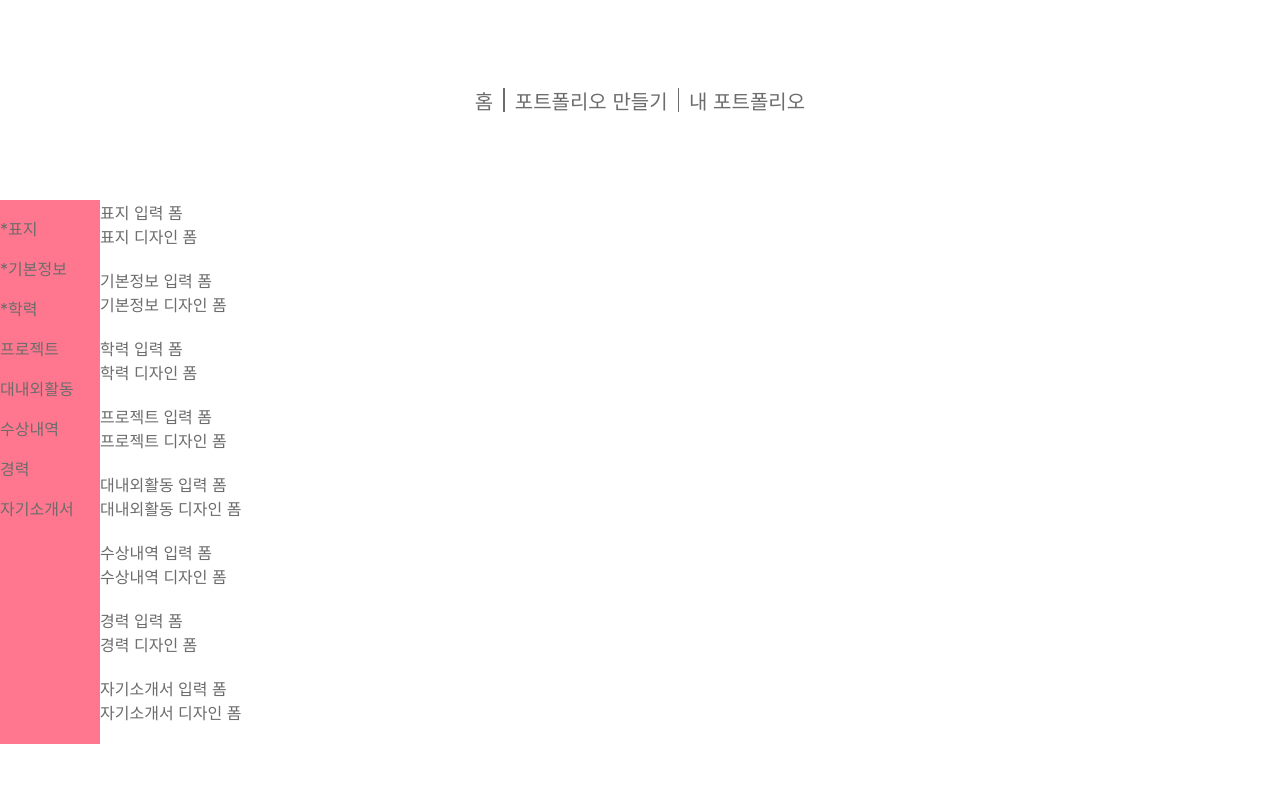
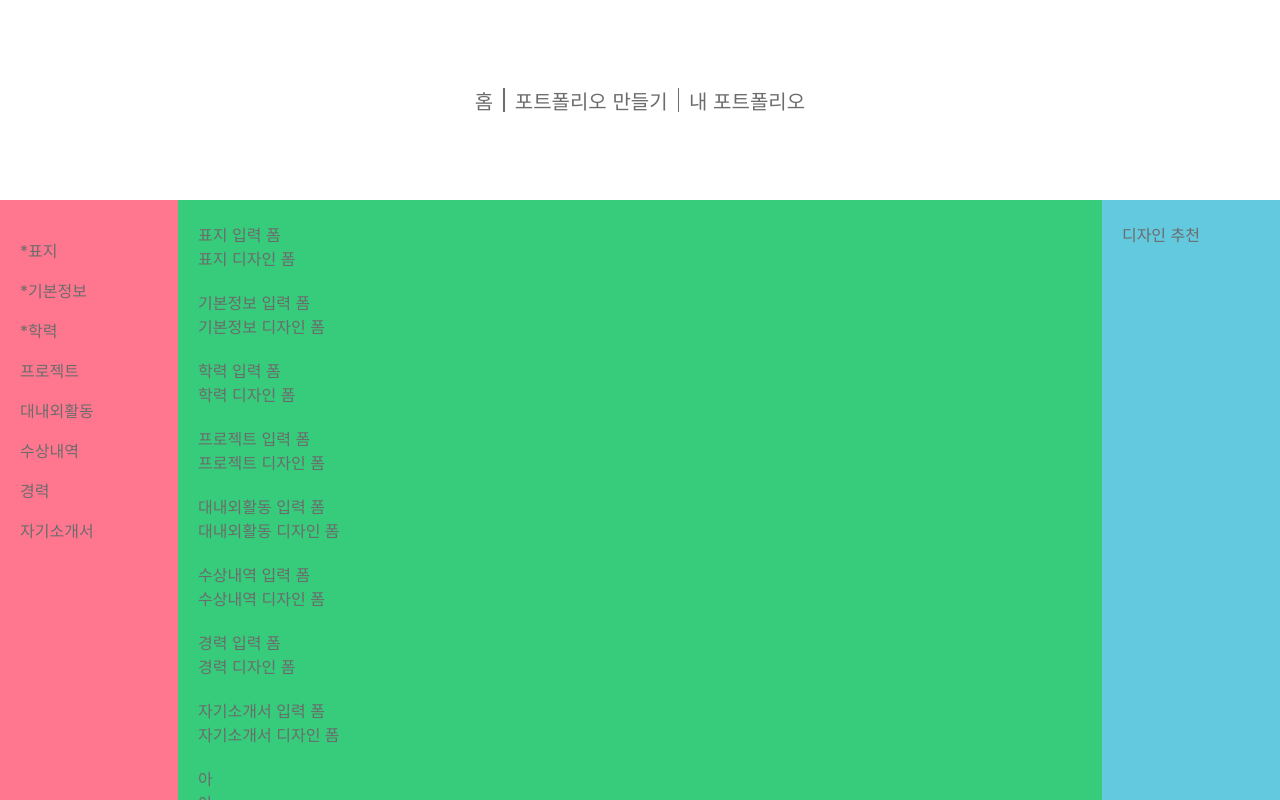
Before and after one commit to alphagom/neo-alphagom, a React (Create React App) app in the folder front/: page /portfolio in a window 1280 px wide. Built offline with nearby package versions, Linux system fonts and the light colour scheme; a web font is replaced by a local one.

Commit message:
feature: 포트폴리오 생성/수정 페이지 컴포넌트 배치 (#53)

```diff
--- a/front/src/components/NavBar.scss
+++ b/front/src/components/NavBar.scss
@@ -1,4 +1,6 @@
 @import '../styles/mixins';
+
+// 스크롤 다운 이벤트 감지 시 높이 변화 줄 예정
 
 .nav-item-line {
   height: 24px;
@@ -9,7 +11,7 @@
 @include mobile {
   .temp-navbar {
     width: auto;
-    height: 200px;
+    height: $navbar-height;
     display: flex;
     flex-direction: row;
     justify-content: center;
@@ -35,7 +37,7 @@
 @include tablet {
   .temp-navbar {
     width: auto;
-    height: 200px;
+    height: $navbar-height;
     display: flex;
     flex-direction: row;
     justify-content: center;
@@ -61,7 +63,7 @@
 @include desktop {
   .temp-navbar {
     width: auto;
-    height: 200px;
+    height: $navbar-height;
     display: flex;
     flex-direction: row;
     justify-content: center;
--- a/front/src/index.css
+++ b/front/src/index.css
@@ -35,6 +35,8 @@ font-family: 'NanumSquareExtraBold';
 }
 
 body {
+  width: 100%;
+  height: 100vh;
   margin: 0;
   font-family: 'NanumSquare', -apple-system, BlinkMacSystemFont, system-ui,
     'Segoe UI', 'Roboto', 'Apple SD Gothic Neo', 'Noto Sans KR', 'Malgun Gothic',
@@ -50,3 +52,32 @@ code {
   font-family: 'NanumSquare', source-code-pro, Menlo, Monaco, Consolas,
     'Courier New', monospace;
 }
+
+#root {
+  height: 100%;
+}
+
+/* scrollbar custom */
+/* width */
+::-webkit-scrollbar {
+  width: 10px;
+  height: 10px;
+}
+/* Track */
+::-webkit-scrollbar-track {
+  background: #f3f3f3;
+  border-radius: 10px;
+}
+/* Handle */
+::-webkit-scrollbar-thumb {
+  background: #d9d9d9;
+  border-radius: 10px;
+}
+/* Handle on hover */
+::-webkit-scrollbar-thumb:hover {
+  background: #b4b4b4;
+}
+/* 스크롤바들이 만나는 하단 모서리 */
+::-webkit-scrollbar-corner {
+  background: transparent;
+}
--- a/front/src/pages/portfolio/PortfolioPage.scss
+++ b/front/src/pages/portfolio/PortfolioPage.scss
@@ -1,8 +1,85 @@
-.portfolio-page {
-  height: 100%;
-  width: 100%;
+@import '../../styles/mixins';
+
+@include mobile {
+  .portfolio-page {
+    width: 100%;
+    height: calc(100% - 200px);
+  }
+  .portfolio-item-bar {
+    // 모바일일 땐 토글로 접었다 펴야 할 듯
+    width: 50px;
+    padding: 15px;
+    padding-top: 22px;
+    background-color: $pink;
+    text-align: center;
+    overflow: auto;
+  }
+  .portfolio-with-design {
+    width: 100%;
+    padding: 20px;
+    padding-top: 22px;
+    background-color: $green;
+    overflow: auto;
+  }
+  .design-recommend-bar {
+    // 모바일일 땐 토글로 접었다 펴야 할 듯
+    width: 50px;
+    padding: 15px;
+    padding-top: 22px;
+    background-color: $explain;
+    text-align: center;
+    overflow: auto;
+  }
 }
-.portfolio-item-bar {
-  width: 100px;
-  background-color: var(--pink);
+
+@include tablet {
+  .portfolio-page {
+    width: 100%;
+    height: calc(100% - 200px);
+  }
+  .portfolio-item-bar {
+    width: 200px;
+    padding: 20px;
+    padding-top: 22px;
+    background-color: $pink;
+  }
+  .portfolio-with-design {
+    width: 100%;
+    padding: 20px;
+    padding-top: 22px;
+    background-color: $green;
+    overflow: auto;
+  }
+  .design-recommend-bar {
+    width: 200px;
+    padding: 20px;
+    padding-top: 22px;
+    background-color: $explain;
+  }
 }
+
+@include desktop {
+  .portfolio-page {
+    width: 100%;
+    height: calc(100% - 200px);
+  }
+  .portfolio-item-bar {
+    width: 200px;
+    padding: 20px;
+    padding-top: 22px;
+    background-color: $pink;
+  }
+  .portfolio-with-design {
+    width: 100%;
+    padding: 20px;
+    padding-top: 22px;
+    background-color: $green;
+    overflow: auto;
+  }
+  .design-recommend-bar {
+    width: 200px;
+    padding: 20px;
+    padding-top: 22px;
+    background-color: $explain;
+  }
+}
--- a/front/src/pages/portfolio/PortfolioPage.tsx
+++ b/front/src/pages/portfolio/PortfolioPage.tsx
@@ -1,6 +1,7 @@
 import React from 'react'
 import PorfolioItemBar from './components/PortfolioItemBar'
 import PortfolioWithDesign from './components/PortfolioWithDesign'
+import DesignRecommendBar from './components/DesignRecommendBar'
 import './PortfolioPage.scss'
 
 function PortfolioPage() {
@@ -8,6 +9,7 @@ function PortfolioPage() {
     <div className="portfolio-page" style={{ display: 'flex' }}>
       <PorfolioItemBar />
       <PortfolioWithDesign />
+      <DesignRecommendBar />
     </div>
   )
 }
--- a/front/src/pages/portfolio/components/DesignRecommendBar.tsx
+++ b/front/src/pages/portfolio/components/DesignRecommendBar.tsx
@@ -1 +1,10 @@
-export default {}
+/* eslint react/no-array-index-key: 0 */
+
+import React from 'react'
+import '../PortfolioPage.scss'
+
+function DesignRecommendBar() {
+  return <div className="design-recommend-bar">디자인 추천</div>
+}
+
+export default DesignRecommendBar
--- a/front/src/pages/portfolio/components/PortfolioWithDesign.tsx
+++ b/front/src/pages/portfolio/components/PortfolioWithDesign.tsx
@@ -2,6 +2,7 @@
 
 import React, { useState } from 'react'
 import { useRecoilState } from 'recoil'
+import '../PortfolioPage.scss'
 
 // atom 과 selector import
 import { pfItemsOrderState } from 'store/portfolioState'
@@ -13,7 +14,7 @@ function PortfolioWithDesign() {
   const [pfItemsOrder, setPfItemsOrder] = useRecoilState(pfItemsOrderState)
 
   return (
-    <div>
+    <div className="portfolio-with-design">
       <span>
         {/* idx 는 고유한 key 값으로 쓰면 안됨 (예외적인 상황 제외)
         여기서는 순서가 변경될 때마다 바뀌어야하므로 idx 로 key 값 지정 */}
@@ -25,6 +26,12 @@ function PortfolioWithDesign() {
           </div>
         ))}
       </span>
+      <div>
+        {/* 스크롤 시험용 */}
+        아<br />아<br />아<br />아<br />아<br />아<br />아<br />아<br />아<br />
+        아<br />아<br />아<br />아<br />아<br />아<br />아<br />아<br />아<br />
+        아<br />아<br />아
+      </div>
     </div>
   )
 }
--- a/front/src/styles/_variables.scss
+++ b/front/src/styles/_variables.scss
@@ -53,3 +53,4 @@ $breakpoint-desktop: 1024px;
 
 // 컴포넌트 별 기본 변수? 추가한다면 여기에
 // 평상시, hover, focus 뭐 이런 식으로 나뉠 듯?
+$navbar-height: 200px !default;
```
